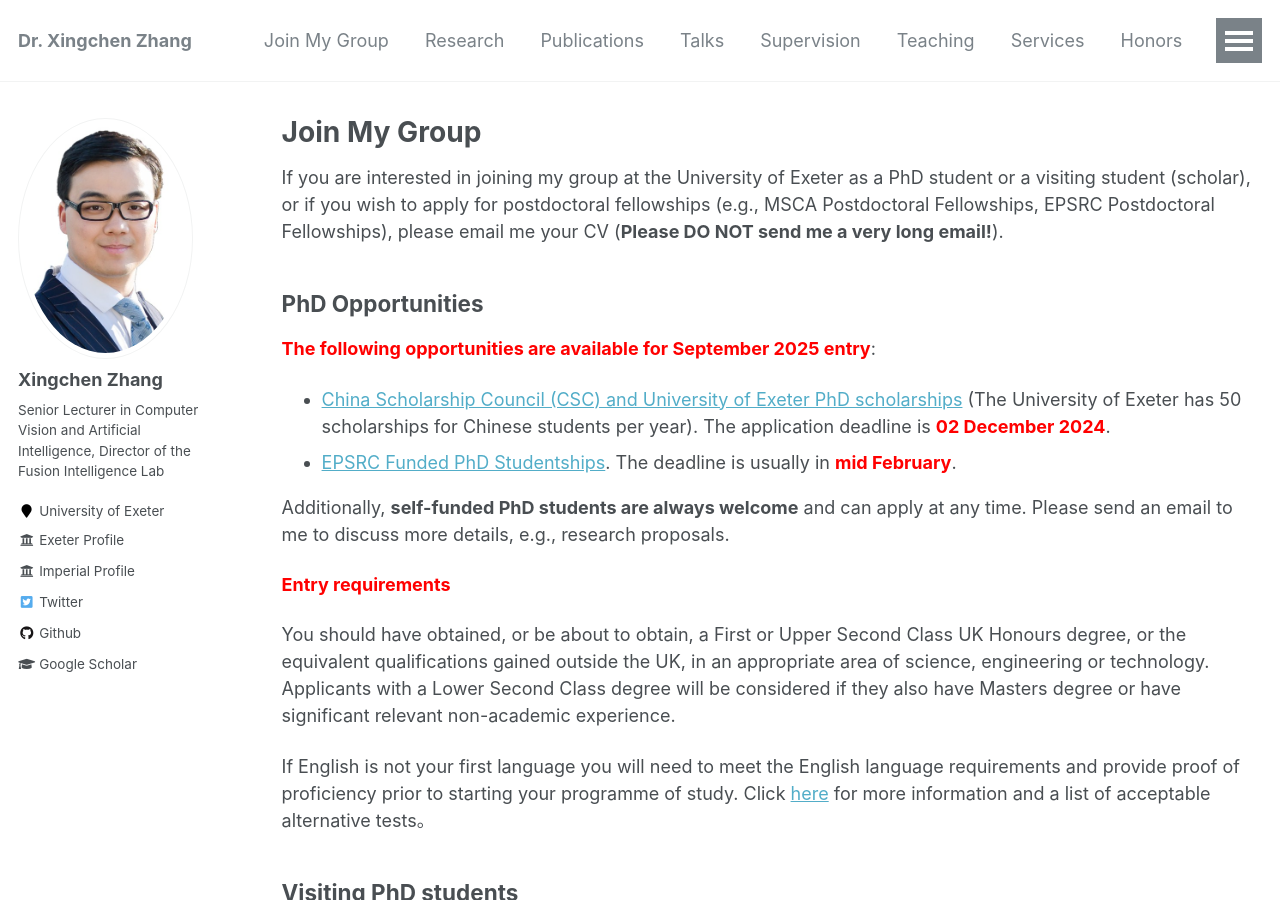
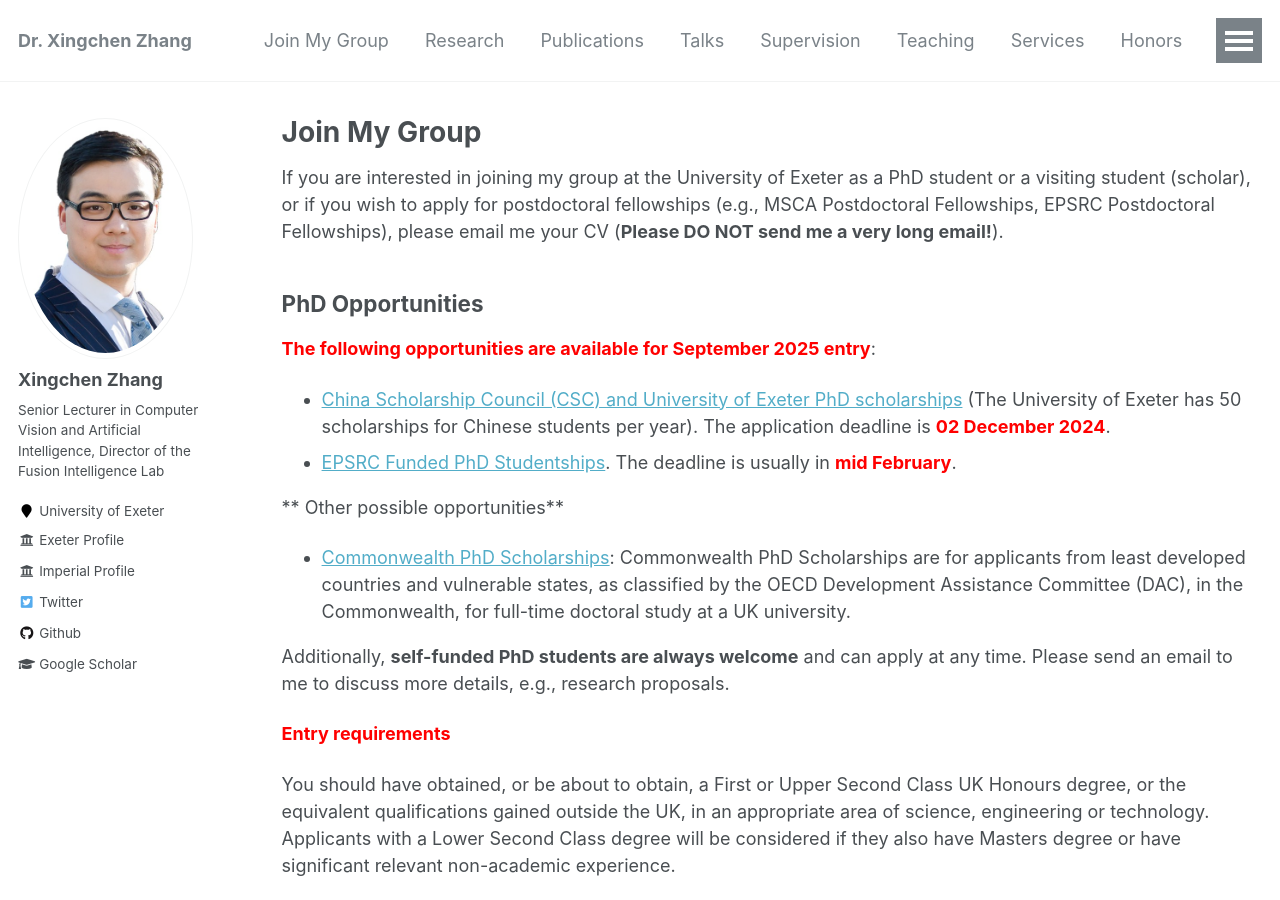
Before and after one commit to xingchenzhang/xingchenzhang.github.io, a Jekyll site: the page built from _pages/vacancies.md, in a window 1280 px wide and 900 px high. Built offline with Jekyll 4.4.1, drawn with Linux system fonts in a browser that asks for light colours.

Commit message:
update scholarships

```diff
--- a/_pages/vacancies.md
+++ b/_pages/vacancies.md
@@ -14,6 +14,11 @@
 
 - [China Scholarship Council (CSC) and University of Exeter PhD scholarships](https://www.exeter.ac.uk/study/pg-research/csc-scholarships/) (The University of Exeter has 50 scholarships for Chinese students per year). The application deadline is **<span style="color: red;">02 December 2024</span>**.
 - [EPSRC Funded PhD Studentships](https://www.exeter.ac.uk/study/pg-research/funding/phdfunding/epsrc-dtp-studentships/). The deadline is usually in **<span style="color: red;">mid February</span>**.
+
+** Other possible opportunities**
+
+- [Commonwealth PhD Scholarships](https://cscuk.fcdo.gov.uk/scholarships/commonwealth-phd-scholarships-for-least-developed-countries-and-vulnerable-states/): Commonwealth PhD Scholarships are for applicants from least developed countries and vulnerable states, as classified by the OECD Development Assistance Committee (DAC), in the Commonwealth, for full-time doctoral study at a UK university.
+
 
 Additionally, **self-funded PhD students are always welcome** and can apply at any time. Please send an email to me to discuss more details, e.g., research proposals.
 
```
Also changed, not shown: _pages/about.md (line endings or trailing spaces).
